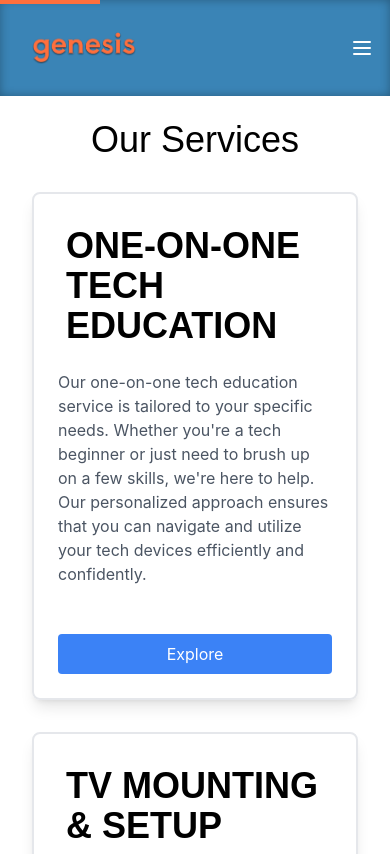
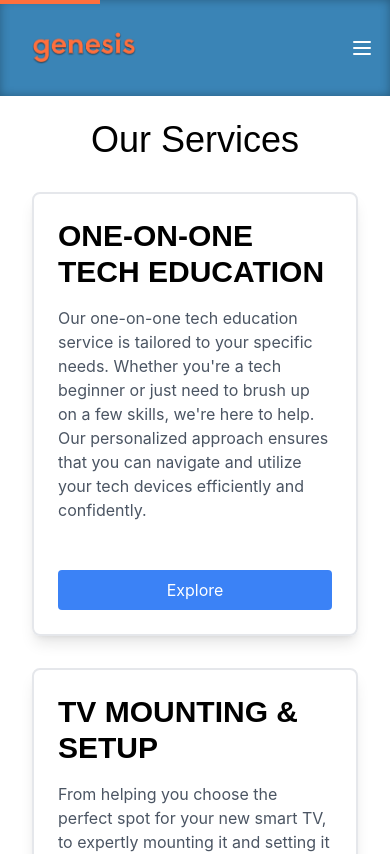
Before and after one commit to MonkeyCrumbs999/Genesis-Tech-Support, a React (Create React App) app: page /services in a window 390 px wide. Shown: the top 854 px of the page. Built offline with nearby package versions, Linux system fonts and the light colour scheme.

Commit message:
Switched to smaller font on service card mobile

```diff
--- a/src/components/ServiceCard.js
+++ b/src/components/ServiceCard.js
@@ -6,7 +6,7 @@ export default function ServiceCard({ title, description, link }) {
   return (
     <div className="flex flex-col h-full border-2 border-gray-200 rounded-lg shadow-lg overflow-hidden">
       <div className="flex-1 p-6 sm:p-6">
-        <h2 className="text-4xl font-bold mb-4 font-oswald uppercase p-2 sm:p-0">
+        <h2 className="text-3xl sm:text-4xl font-bold mb-4 font-oswald uppercase">
           {title}
         </h2>
         <p className="text-base text-gray-600">{description}</p>
```
